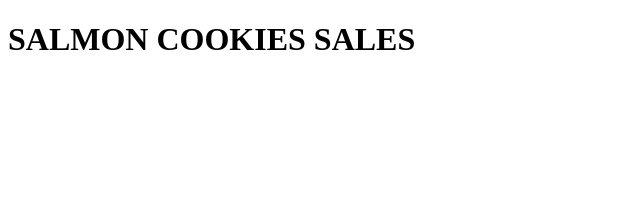
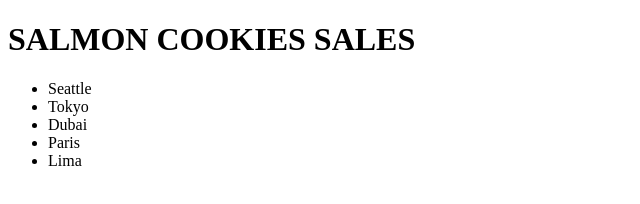
Before and after one commit to alexriverau/cookie-stand, a plain HTML site: page sales.html in a window 1280 px wide. Shown: the whole page, without its empty margins (0-640 px from the left). Drawn offline with Linux system fonts and the light colour scheme.

Commit message:
made rendering work

```diff
--- a/css/style.css
+++ b/css/style.css
@@ -1,10 +1,19 @@
-h1 {
+/* h1 {
   font-family:Impact, Haettenschweiler, 'Arial Narrow Bold', sans-serif;
   font-size: 5em;
   font-weight: bolder;
-}
+} */
 
 img {
   max-width: 40%;
   max-height: 40%;
 }
+
+ul {
+  grid-column-start: 1;
+}
+
+li {
+  grid-column-start: 2;
+  margin: 0;
+}
--- a/js/app.js
+++ b/js/app.js
@@ -4,6 +4,12 @@
 // min hourly customers per location
 // max hourly customers per location
 // avg cookies per customer an hour at each location
+
+// MATH RANDOM REFERENCE
+// function randNumber(min, max) {
+//   return Math.floor(min + Math.random() * (max - min));
+// }
+// console.log(randNumber(23, 65));
 
 let storeHours = [
   '6am:',
@@ -56,12 +62,6 @@ let storeLocations = [
   },
 ];
 
-// MATH RANDOM REFERENCE
-// function randNumber(min, max) {
-//   return Math.floor(min + Math.random() * (max - min));
-// }
-// console.log(randNumber(23, 65));
-
 // MATH RANDOM TEST
 // function randNumberCust(location) {
 //   let randHourCust = `${randNumber(location.minCust, location.maxCust)}`;
@@ -85,7 +85,7 @@ function locationSales(location) {
   for (let i = 0; i < storeLocations.length; i++) {
     let storeLocation = storeLocations[i];
     let locationCity = `${storeLocation.location}`;
-    console.log(locationCity);
+    // console.log(locationCity);
     for (let i = 0; i < storeHours.length; i++) {
       let storeHour = storeHours[i];
       // console.log(storeHour);
@@ -96,8 +96,29 @@ function locationSales(location) {
       let randAvg = Math.round(randCustomer * location.avgCookies);
       // console.log(randAvg);
       let storeSales = `${storeHour} ${randAvg} cookies`;
-      console.log(storeSales);
+      // console.log(storeSales);
     }
   }
 }
 locationSales(storeLocations[0]);
+
+for (let i = 0; i < storeLocations.length; i++) {
+  let storeLocation = storeLocations[i];
+  // console.log(storeLocation);
+  let cityLi = document.createElement('li');
+  cityLi.innerText = `${storeLocation.location}`;
+  document.getElementById('city').appendChild(cityLi);
+}
+
+// function render(city) {
+//   let outerUl = document.createElement('ul');
+//   outerUl.innerText = `${storeLocations.location}`;
+//   console.log(outerUl);
+
+  // let hourLi = document.createElement('li');
+  // hourLi.innerText = 'City';
+  // outerUl.appendChild(hourLi);
+
+  // document.body.appendChild(outerUl);
+// }
+// render(storeLocations[0]);
--- a/sales.html
+++ b/sales.html
@@ -5,10 +5,12 @@
     <meta http-equiv="X-UA-Compatible" content="IE=edge" />
     <meta name="viewport" content="width=device-width, initial-scale=1.0" />
     <title>Salmon Cookies Sales</title>
+    <link rel="stylesheet" href="./css/style.css" />
   </head>
   <body>
     <h1>SALMON COOKIES SALES</h1>
-    <ul></ul>
+    <ul id="city"></ul>
+
     <script src="./js/app.js"></script>
   </body>
 </html>
```
